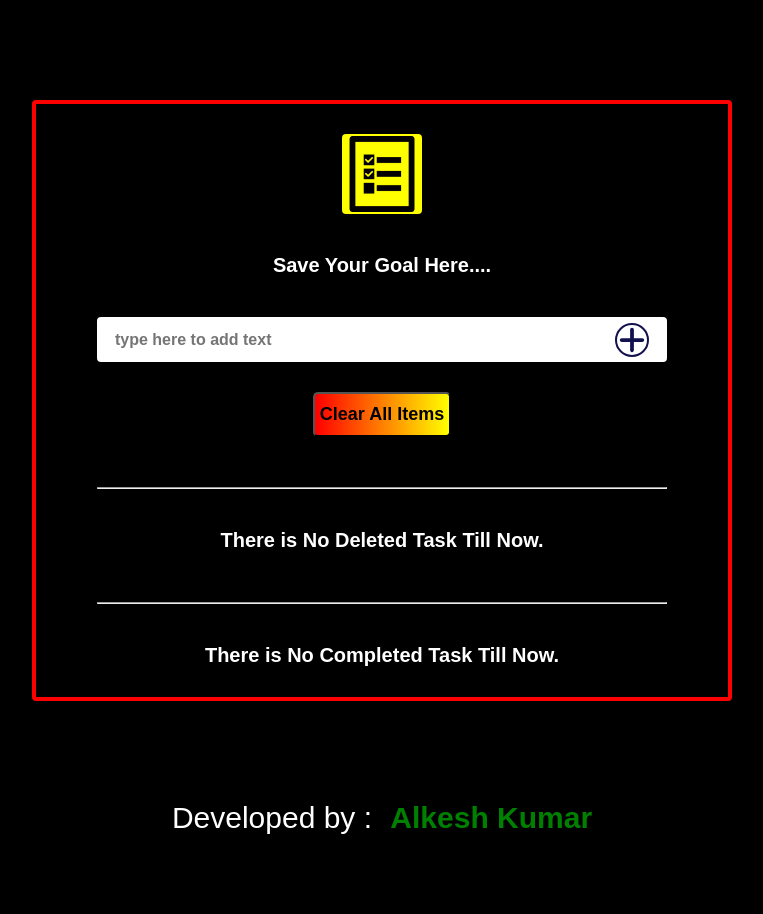
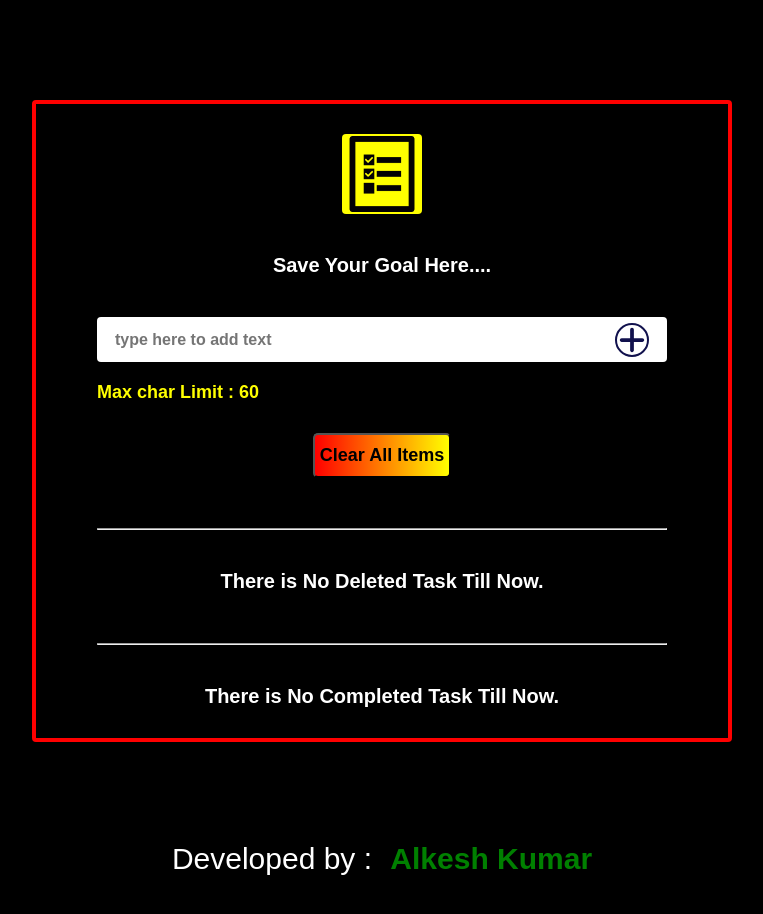
Before and after one commit to Alkesh199/ToDoListApp1, a React (Create React App) app: page / in a window 1280 px wide. Shown: the top 914 px of the page, without its empty margins (258-1021 px from the left). Built offline with nearby package versions, Linux system fonts and the light colour scheme.

Commit message:
added char limit text and disable input based on char limit

```diff
--- a/src/App.css
+++ b/src/App.css
@@ -88,6 +88,10 @@ text-align: center;
     border-radius: 4px;
 }
 
+.add-text-div{
+  margin-bottom:20px;
+}
+
 .list-item-div{
   margin-top:40px;
   min-height:90px;
@@ -172,12 +176,18 @@ color:green;
 padding-left:10px;
 }
 
-.no-task-error{
-  color:red;
+.no-task-error,.char-limit-text{
+
   font-size:18px;
   font-weight:bold;
+  color:red;
 }
 
+.max-char-text{
+  font-size:18px;
+  font-weight:bold;
+  color:yellow;
+}
 .deletedTaskDiv .plusIcon{
   border:2px solid white;
   color:white;
@@ -186,6 +196,11 @@ padding-left:10px;
   border:2px solid black;
   color:black;
 }
+
+.char-limit-text span{
+  color:green;
+}
+
 
 
 
--- a/src/components/ToDo.js
+++ b/src/components/ToDo.js
@@ -93,9 +93,10 @@ const ToDo = () =>{
                <p className="heading">Save Your Goal Here....</p>
                <div className="list-main-div">
                     <div className="add-text-div">
-                        <input type="text"  value={inputData} placeholder="type here to add text" onChange={updateInputData}></input>
+                        <input type="text"  value={inputData} placeholder="type here to add text" maxLength={60} onChange={updateInputData}></input>
                         <FontAwesomeIcon icon={faPlus} className="plusIcon icons" onClick={updateItemList}/>
                     </div>
+                    {inputData.length>0 ? <p className="char-limit-text">Remaining char to add : <span>{60-inputData.length}</span></p> : <p className="max-char-text">Max char Limit : 60</p>}
                     {todoList.length>0 && <p className = "heading">To Do Items: </p>}
 
                     {todoList.map((ele,index)=>{
```
